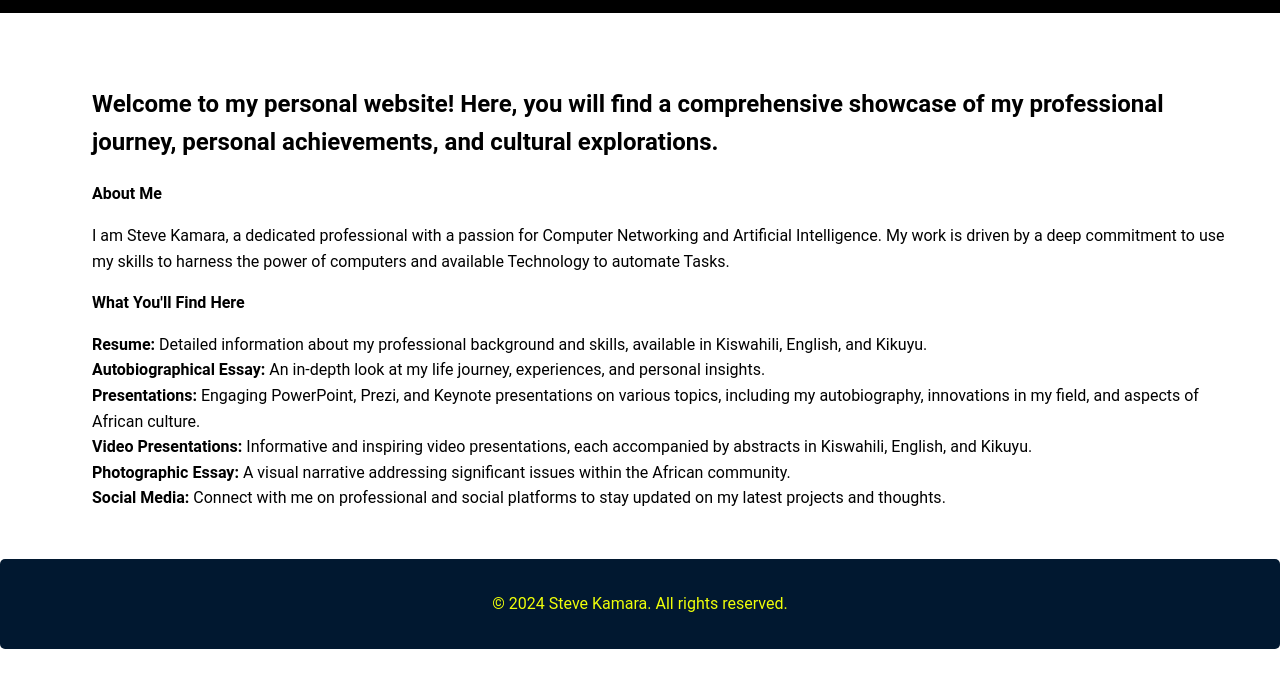
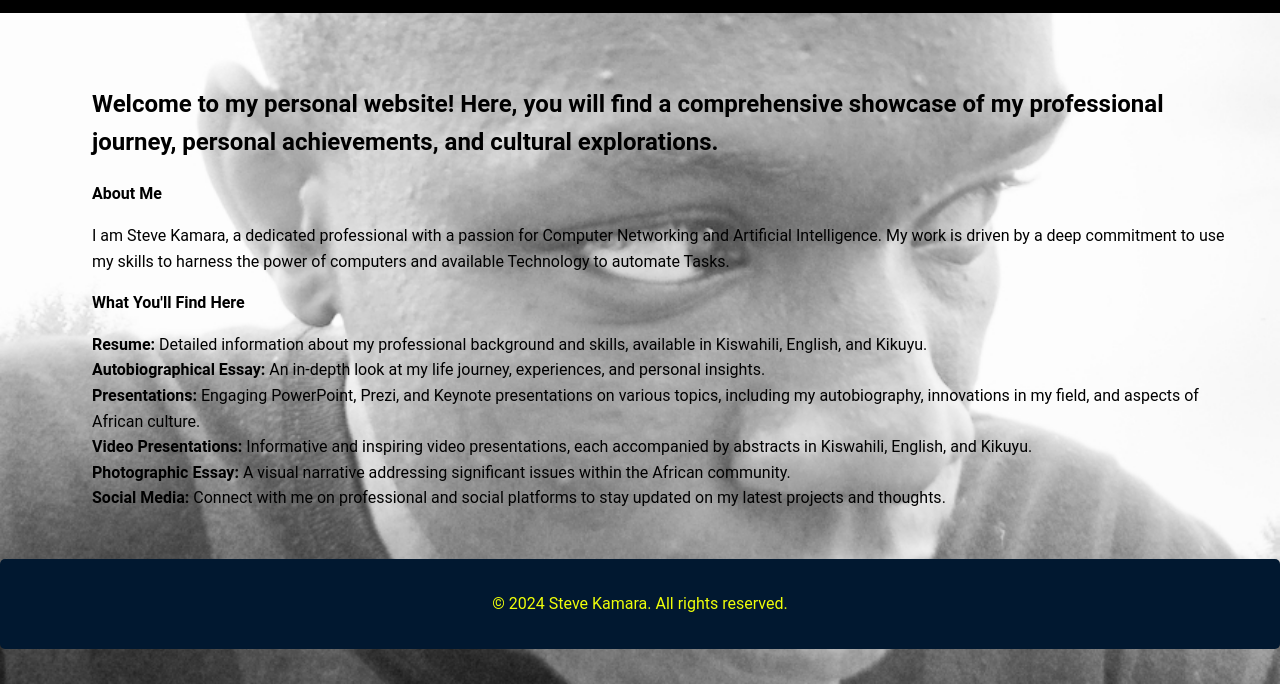
Before and after one commit to Apex-tex/stevekamara.github.io, a plain HTML site: page index.html in a window 1280 px wide. Shown: the part 116-800 px from the top of the page. Drawn offline with Linux system fonts and the light colour scheme.

Commit message:
Update styles.css

```diff
--- a/styles.css
+++ b/styles.css
@@ -9,7 +9,8 @@ body {
     line-height: 1.6;
     margin: 0;
     padding: 0;
-    background-color: white;
+    background: url('Resources/profile.jpg') no-repeat center center fixed;
+    background-size: cover;
     color: black;
 }
 
```
